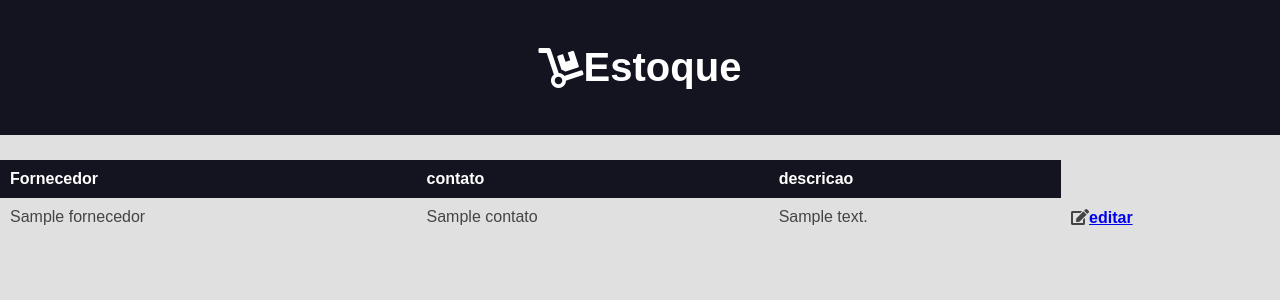
After one commit to KauanMonteiro/controle-de-estoque, a Django app: template estoque/templates/pages/lista_fornecedores.html in a window 1280 px wide. The commit adds this page. Shown: the top 300 px of the page. Run offline with Django 3.2, Linux system fonts and the light colour scheme; the template is opened without the code that fills it: most values are stand-ins (such as "Sample title", 1, 10 or a date in 2020).

Commit message:
Adiciona views para listar e editar fornecedores, atualiza menu e templates.

```diff
--- /dev/null
+++ b/estoque/templates/pages/lista_fornecedores.html
@@ -0,0 +1,24 @@
+{% include "partials/head.html" %}
+
+{% include "partials/header.html" %}
+<div class="tabela">
+
+    <table>
+        <thead>
+            <th>Fornecedor</th>
+            <th>contato</th>
+            <th>descricao</th>
+        </thead>
+        <tbody>
+            {% for fornecedor in fornecedor %}
+                <tr>
+                    <td>{{fornecedor.nome_fornecedor}}</td>
+                    <td>{{fornecedor.contato}}</td>
+                    <td>{{fornecedor.descricao}}</td>
+                    <td><i class="fas fa-edit"><a href="{% url "editar_fornecedor" fornecedor.id%}">editar</i></td></a>
+                </tr>
+            {% endfor %}
+        </tbody>
+    </table>
+
+</div>
--- a/estoque/templates/partials/menu_home.html
+++ b/estoque/templates/partials/menu_home.html
@@ -3,5 +3,6 @@
 <a href="{% url "cadastrar_produto" %}"><button class="butao-menu-home">Cadastrar Produto</button></a>
 <a href="{% url "cadastro_fornecedor" %}"><button class="butao-menu-home">Cadastrar Fornecedor</button></a>
 <a href="{% url "estoque" %}"><button class="butao-menu-home">Verificar Estoque</button></a>
+<a href="{% url "lista_fornecedores" %}"><button class="butao-menu-home">Lista de Fornecedores</button></a>
 <button class="butao-menu-home">Relatorio</button>
 </div>
--- a/estoque/urls.py
+++ b/estoque/urls.py
@@ -7,5 +7,7 @@ urlpatterns = [
     path('estoque/', views.estoque, name='estoque'),
     path('cadastrar_produto/',views.cadastrar_produto, name='cadastrar_produto'),
     path('cadastro_fornecedor/',views.cadastro_fornecedor, name='cadastro_fornecedor'),
-    path('editar_produto/<int:id>/', views.editar_produto, name='editar_produto')
+    path('editar_produto/<int:id>/', views.editar_produto, name='editar_produto'),
+    path('lista_fornecedores/', views.lista_fornecedores, name='lista_fornecedores'),
+    path('editar_fornecedor/<int:id>/', views.editar_fornecedor, name='editar_fornecedor'),
 ]
```
Also changed, not shown: estoque/templates/pages/editar_fornecedor.html (added, +18 -0 lines), estoque/views.py (+26 -1 lines).
